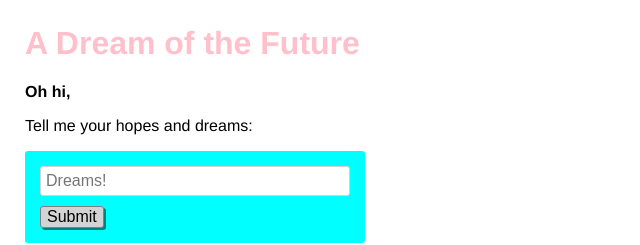
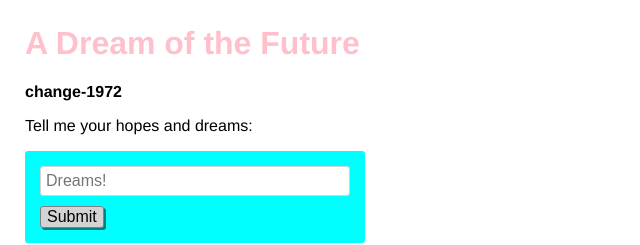
Before and after one commit to glitch-test/test-push, a website: page views/index.html in a window 1280 px wide. Shown: the top 245 px of the page, 0-640 px from the left. Drawn offline with nearby package versions, Linux system fonts and the light colour scheme; no server answers.

Commit message:
Commit: sly-cricket

```diff
--- a/views/index.html
+++ b/views/index.html
@@ -26,7 +26,7 @@
     </header>
 
     <main>
-      <p class="bold">Oh hi,</p>
+      <p class="bold">change-1972</p>
       <p>Tell me your hopes and dreams:</p>
       <form>
         <input type="text" maxlength="100" placeholder="Dreams!">
```
